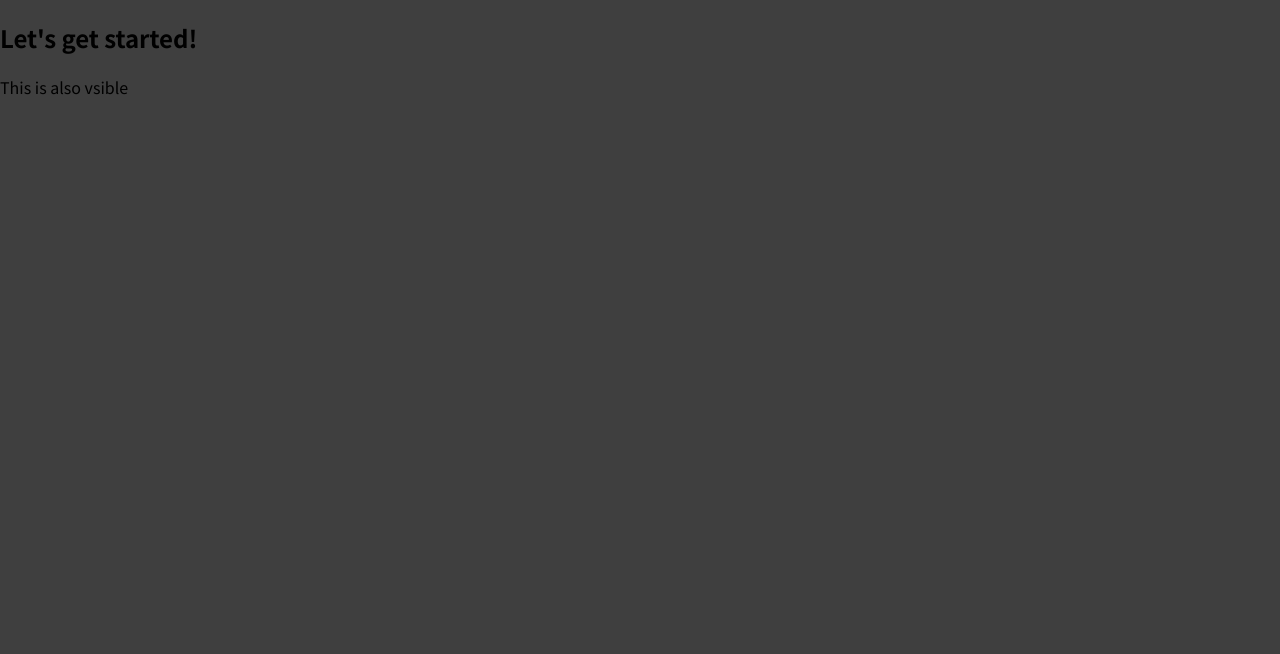
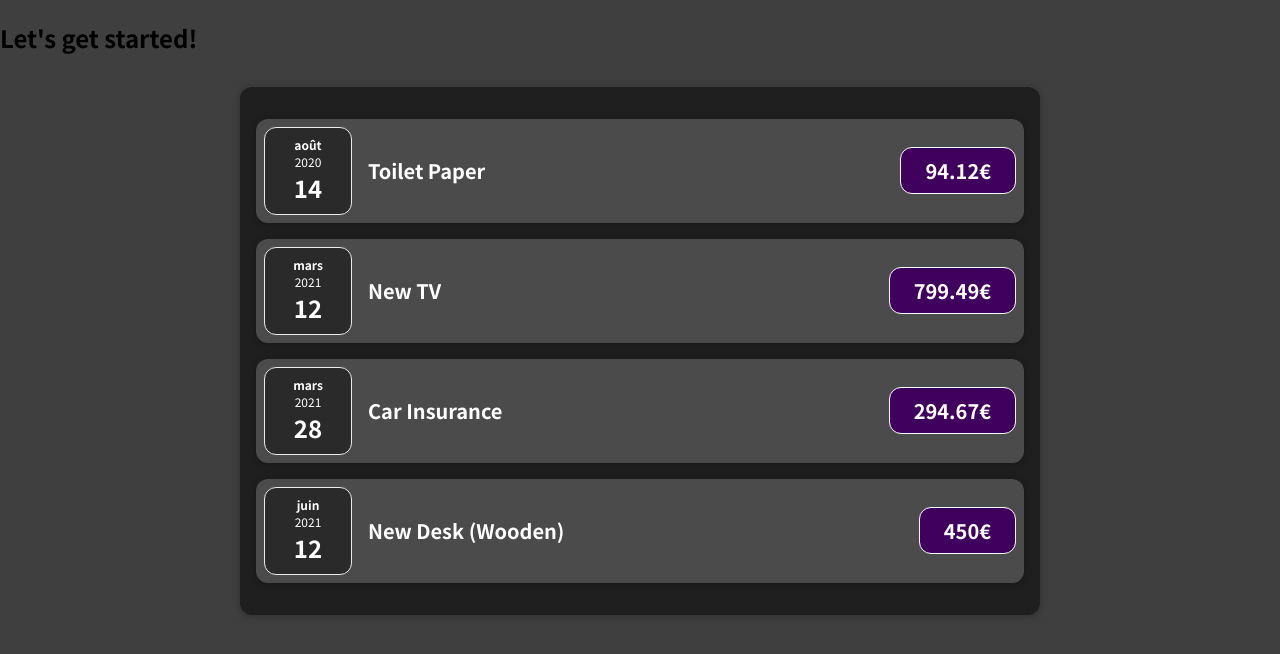
Before and after one commit to elbto/react-project-ud, a JavaScript app: page / in a window 1280 px wide. Shown: the top 654 px of the page. Built offline with nearby package versions, Linux system fonts and the light colour scheme.

Commit message:
Adedd components and css card

```diff
--- a/src/App.js
+++ b/src/App.js
@@ -1,8 +1,32 @@
+import Expenses from "./components/Expenses";
+
 function App() {
+  const expenses = [
+    {
+      id: "e1",
+      title: "Toilet Paper",
+      amount: 94.12,
+      date: new Date(2020, 7, 14),
+    },
+    { id: "e2", title: "New TV", amount: 799.49, date: new Date(2021, 2, 12) },
+    {
+      id: "e3",
+      title: "Car Insurance",
+      amount: 294.67,
+      date: new Date(2021, 2, 28),
+    },
+    {
+      id: "e4",
+      title: "New Desk (Wooden)",
+      amount: 450,
+      date: new Date(2021, 5, 12),
+    },
+  ];
+
   return (
     <div>
       <h2>Let's get started!</h2>
-      <p>This is also vsible</p>
+      <Expenses items={expenses} />
     </div>
   );
 }
--- /dev/null
+++ b/src/components/Card.css
@@ -0,0 +1,4 @@
+.card {
+  border-radius: 12px;
+  box-shadow: 0 1px 8px rgba(0, 0, 0, 0.25);
+}
--- /dev/null
+++ b/src/components/Card.js
@@ -0,0 +1,9 @@
+import "./Card.css";
+
+function Card(props) {
+  const classes = "card " + props.className;
+
+  return <div className={classes}>{props.children}</div>;
+}
+
+export default Card;
--- /dev/null
+++ b/src/components/ExpenseDate.css
@@ -0,0 +1,26 @@
+.expense-date {
+  display: flex;
+  flex-direction: column;
+  width: 5.5rem;
+  height: 5.5rem;
+  border: 1px solid #ececec;
+  background-color: #2a2a2a;
+  color: white;
+  border-radius: 12px;
+  align-items: center;
+  justify-content: center;
+}
+
+.expense-date__month {
+  font-size: 0.75rem;
+  font-weight: bold;
+}
+
+.expense-date__year {
+  font-size: 0.75rem;
+}
+
+.expense-date__day {
+  font-size: 1.5rem;
+  font-weight: bold;
+}
--- /dev/null
+++ b/src/components/ExpenseDate.js
@@ -0,0 +1,17 @@
+import "./ExpenseDate.css";
+
+function ExpenseDate(props) {
+  const month = props.date.toLocaleString("fr-FR", { month: "long" });
+  const day = props.date.toLocaleString("fr-FR", { day: "numeric" });
+  const year = props.date.getFullYear();
+
+  return (
+    <div className="expense-date">
+      <div className="expense-date__month">{month}</div>
+      <div className="expense-date__year">{year}</div>
+      <div className="expense-date__day">{day}</div>
+    </div>
+  );
+}
+
+export default ExpenseDate;
--- /dev/null
+++ b/src/components/ExpenseItem.css
@@ -0,0 +1,54 @@
+.expense-item {
+  display: flex;
+  justify-content: space-between;
+  align-items: center;
+  padding: 0.5rem;
+  margin: 1rem 0;
+  background-color: #4b4b4b;
+}
+
+.expense-item__description {
+  display: flex;
+  flex-direction: column;
+  gap: 1rem;
+  align-items: flex-end;
+  flex-flow: column-reverse;
+  justify-content: flex-start;
+  flex: 1;
+}
+
+.expense-item h2 {
+  color: #3a3a3a;
+  font-size: 1rem;
+  flex: 1;
+  margin: 0 1rem;
+  color: white;
+}
+
+.expense-item__price {
+  font-size: 1rem;
+  font-weight: bold;
+  color: white;
+  background-color: #40005d;
+  border: 1px solid white;
+  padding: 0.5rem;
+  border-radius: 12px;
+}
+
+@media (min-width: 580px) {
+  .expense-item__description {
+    flex-direction: row;
+    align-items: center;
+    justify-content: flex-start;
+    flex: 1;
+  }
+
+  .expense-item__description h2 {
+    font-size: 1.25rem;
+  }
+
+  .expense-item__price {
+    font-size: 1.25rem;
+    padding: 0.5rem 1.5rem;
+  }
+}
--- /dev/null
+++ b/src/components/ExpenseItem.js
@@ -0,0 +1,17 @@
+import ExpenseDate from "./ExpenseDate";
+import Card from "./Card";
+import "./ExpenseItem.css";
+
+function ExpenseItem(props) {
+  return (
+    <Card className="expense-item">
+      <ExpenseDate date={props.date} />
+      <div className="expense-item__description">
+        <h2>{props.title}</h2>
+        <div className="expense-item__price">{props.amount}€</div>
+      </div>
+    </Card>
+  );
+}
+
+export default ExpenseItem;
--- /dev/null
+++ b/src/components/Expenses.css
@@ -0,0 +1,9 @@
+.expenses {
+  padding: 1rem;
+  background-color: rgb(31, 31, 31);
+  margin: 2rem auto;
+  width: 50rem;
+  max-width: 95%;
+  border-radius: 12px;
+  box-shadow: 0 1px 8px rgba(0, 0, 0, 0.25);
+}
--- /dev/null
+++ b/src/components/Expenses.js
@@ -0,0 +1,32 @@
+import ExpenseItem from "./ExpenseItem";
+import Card from "./Card";
+import "./Expenses.css";
+
+function Expenses(props) {
+  return (
+    <Card className="expenses">
+      <ExpenseItem
+        title={props.items[0].title}
+        amount={props.items[0].amount}
+        date={props.items[0].date}
+      />
+      <ExpenseItem
+        title={props.items[1].title}
+        amount={props.items[1].amount}
+        date={props.items[1].date}
+      />
+      <ExpenseItem
+        title={props.items[2].title}
+        amount={props.items[2].amount}
+        date={props.items[2].date}
+      />
+      <ExpenseItem
+        title={props.items[3].title}
+        amount={props.items[3].amount}
+        date={props.items[3].date}
+      />
+    </Card>
+  );
+}
+
+export default Expenses;
```
